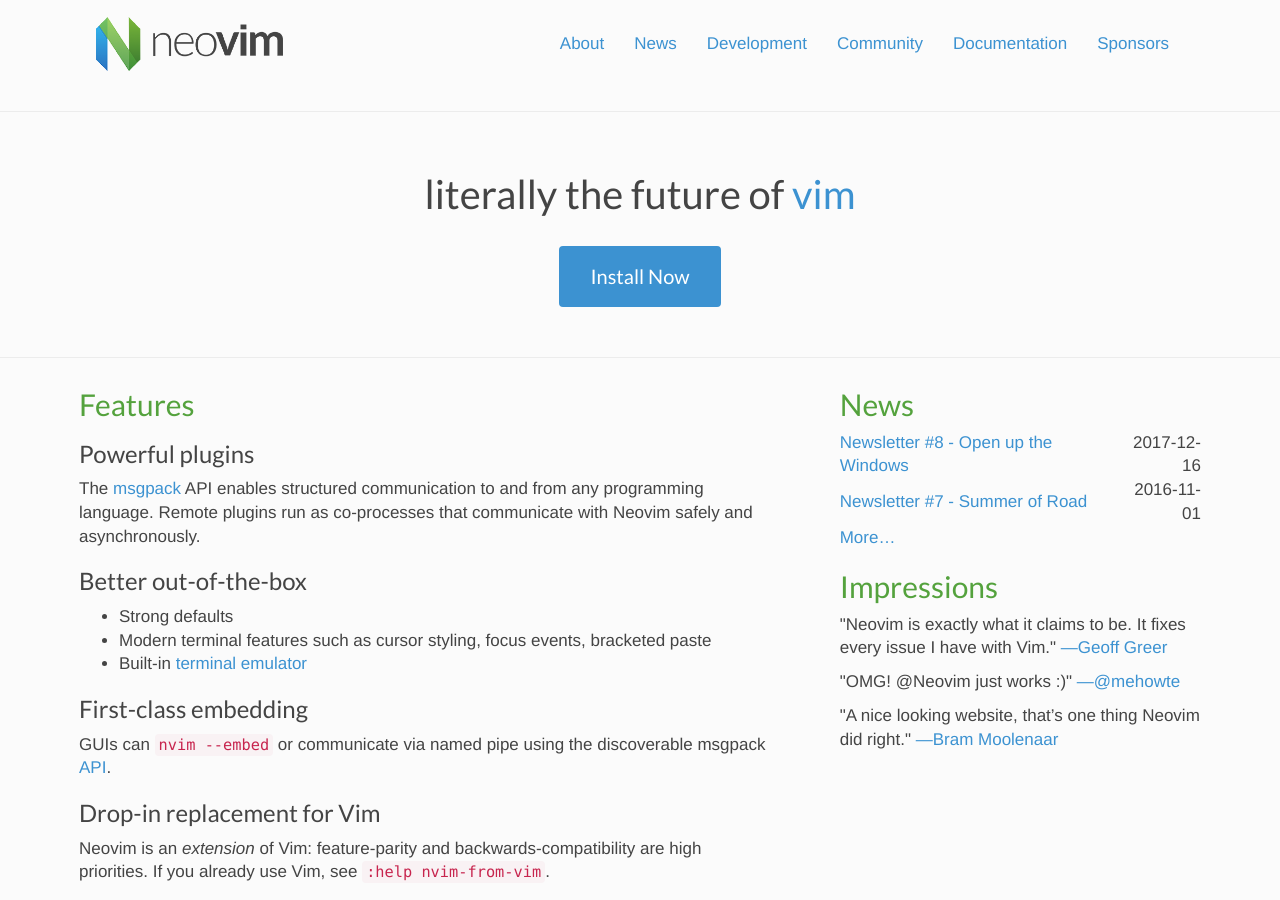
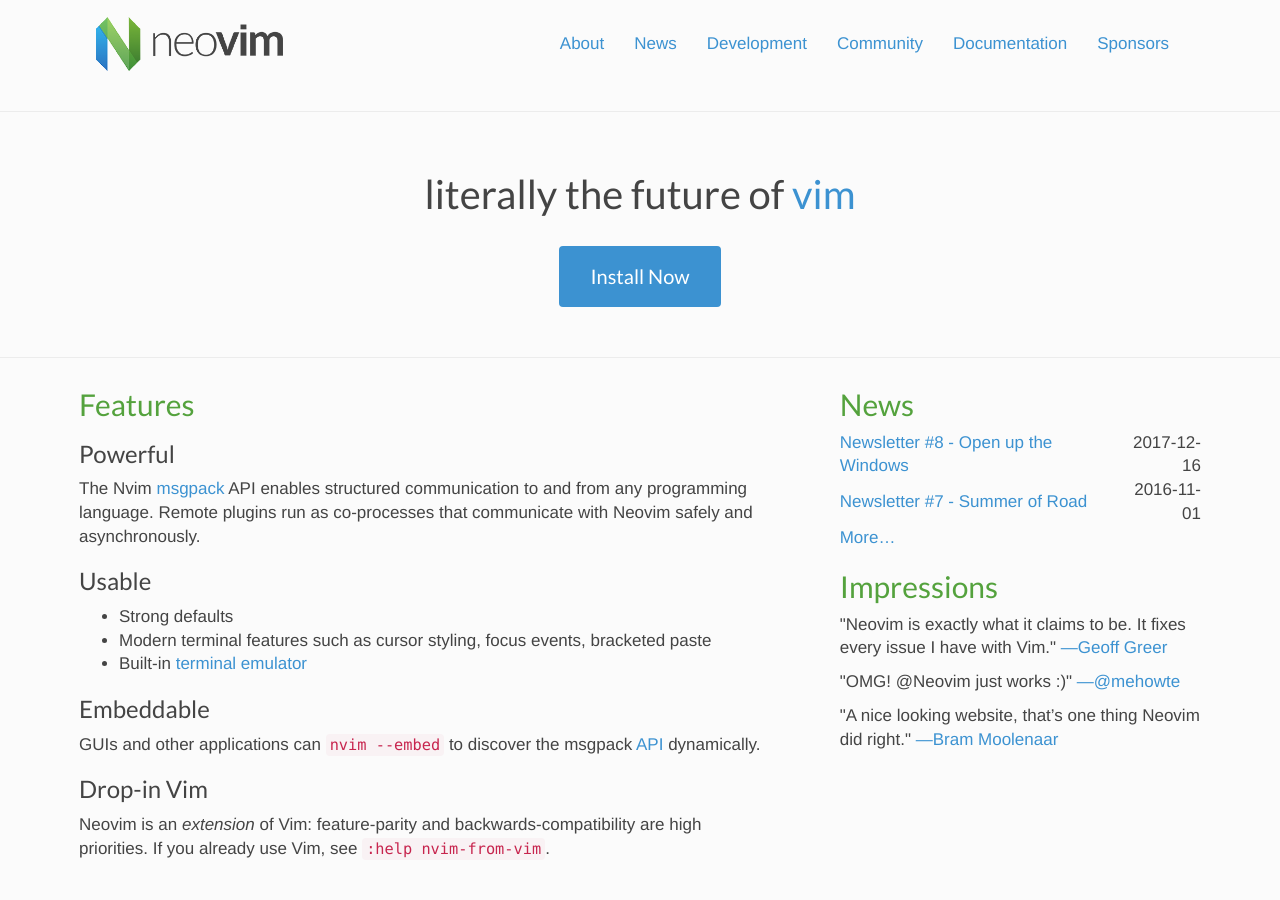
Before and after one commit to neovim/neovim.github.io, a Jekyll site: the page built from index.html, in a window 1280 px wide and 900 px high. Built offline with Jekyll 4.4.1, drawn with Linux system fonts in a browser that asks for light colours; nearby versions of some CDN libraries; comment, search, counter and statistics services are not loaded.

Commit message:
index.html

```diff
--- a/index.html
+++ b/index.html
@@ -19,23 +19,23 @@
     <div class="col-wide">
       <h2>Features</h2>
 
-      <h3>Powerful plugins</h3>
-      <p>The <a href="http://msgpack.org/">msgpack</a> API enables structured
+      <h3>Powerful</h3>
+      <p>The Nvim <a href="http://msgpack.org/">msgpack</a> API enables structured
       communication to and from any programming language. Remote plugins run as
       co-processes that communicate with Neovim safely and asynchronously.</p>
 
-      <h3>Better out-of-the-box</h3>
+      <h3>Usable</h3>
       <ul>
         <li>Strong defaults</li>
         <li>Modern terminal features such as cursor styling, focus events, bracketed paste</li>
         <li>Built-in <a href="https://www.youtube.com/watch?v=xZbMVj9XSUo">terminal emulator</a></li>
       </ul>
 
-      <h3>First-class embedding</h3>
-      <p>GUIs can <code>nvim --embed</code> or communicate via named pipe using
-      the discoverable msgpack <a href="https://neovim.io/doc/user/api.html#api">API</a>.</p>
+      <h3>Embeddable</h3>
+      <p>GUIs and other applications can <code>nvim --embed</code> to discover the msgpack
+      <a href="https://neovim.io/doc/user/api.html#api">API</a> dynamically.</p>
 
-      <h3>Drop-in replacement for Vim</h3>
+      <h3>Drop-in Vim</h3>
       <p>Neovim is an <em>extension</em> of Vim: feature-parity and
       backwards-compatibility are high priorities. If you already use Vim,
       see <a href="/doc/user/nvim.html#nvim-from-vim"><code>:help nvim-from-vim</code></a>.</p>
```
Also changed, not shown: 1 other file.
